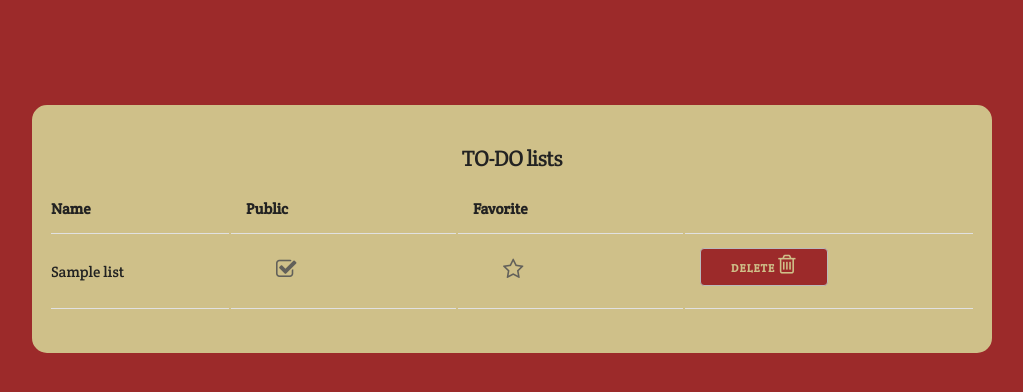
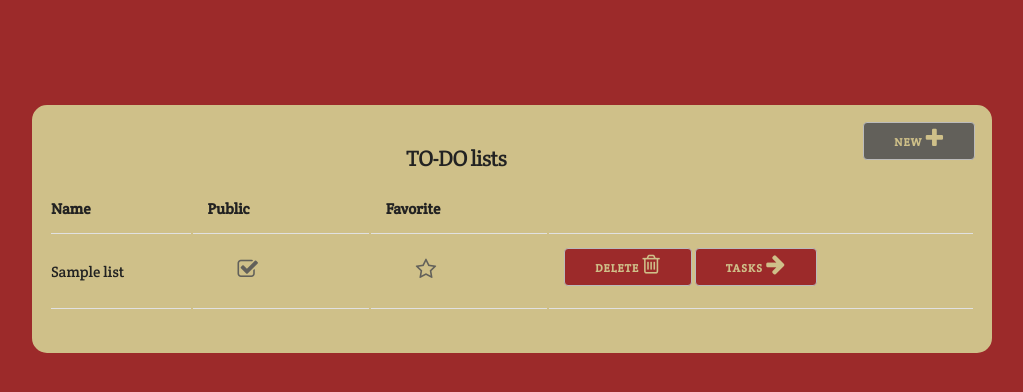
Before and after one commit to philipecortez/acme_rails, a Rails app: page /users/1/task_lists in a window 1280 px wide. Shown: the part 55-447 px from the top of the page, without its empty margins (128-1151 px from the left). Run offline with Rails 7, Linux system fonts and the light colour scheme; a user stored in the database is signed in; tables that the repository leaves empty hold one stand-in row (values such as "Sample post"); some libraries are stand-ins or nearby versions.

Commit message:
show tasks button

```diff
--- a/app/views/layouts/_user_nav.html.erb
+++ b/app/views/layouts/_user_nav.html.erb
@@ -5,7 +5,7 @@
         <a class='not-change-color' href="#">Profile</a>
       </li>
       <li>
-        <%= link_to "My lists", user_task_lists_path, class: 'not-change-color'%>
+        <%= link_to "My lists", user_task_lists_path(current_user), class: 'not-change-color'%>
       </li>
       <li>
         <%= link_to "Browse lists", "#", class: 'not-change-color'%>
--- a/app/views/users/task_lists/index.html.erb
+++ b/app/views/users/task_lists/index.html.erb
@@ -8,16 +8,20 @@
           </h1>
           <%= link_to "Create One!", new_user_task_list_path, class: "button" %>
         <% else %>
+          <%= link_to new_user_task_list_path(current_user), class: 'button u-pull-right', id: 'new-task' do %>
+            <span>New</span>
+            <i class="fa fa-plus fa-2x" aria-hidden="true"></i>
+          <% end %>
           <h1>
             TO-DO lists
           </h1>
-          <table id="user-lists" class="u-full-width">
+          <table class="u-full-width">
             <thead>
               <tr>
                 <th>Name</th>
                 <th>Public</th>
                 <th>Favorite</th>
-                <th></th>
+                <th span="2"></th>
               </tr>
             </thead>
             <tbody>
@@ -34,18 +38,20 @@
                       <i class="fa fa-star-o fa-2x" aria-hidden="true"></i>
                     <% end %>
                   </td>
-                  <td span="2">
+                  <td>
                     <%= link_to(user_task_list_path(id: task_list.id), class: 'button', remote: true, method: :delete) do %>
                       <span>delete</span>
                       <i class="fa fa-trash-o fa-2x" aria-hidden="true"></i>
                     <% end %>
-
+                     <%= link_to(user_task_list_tasks_path(current_user.id, task_list.id), class: 'button') do %>
+                      <span>tasks</span>
+                      <i class="fa fa-arrow-right fa-2x" aria-hidden="true"></i>
+                    <% end %>
                   </td>
                 </tr>
               <% end %>
             </tbody>
           </table>
-
         <% end %>
       </div>
     </div>
```
